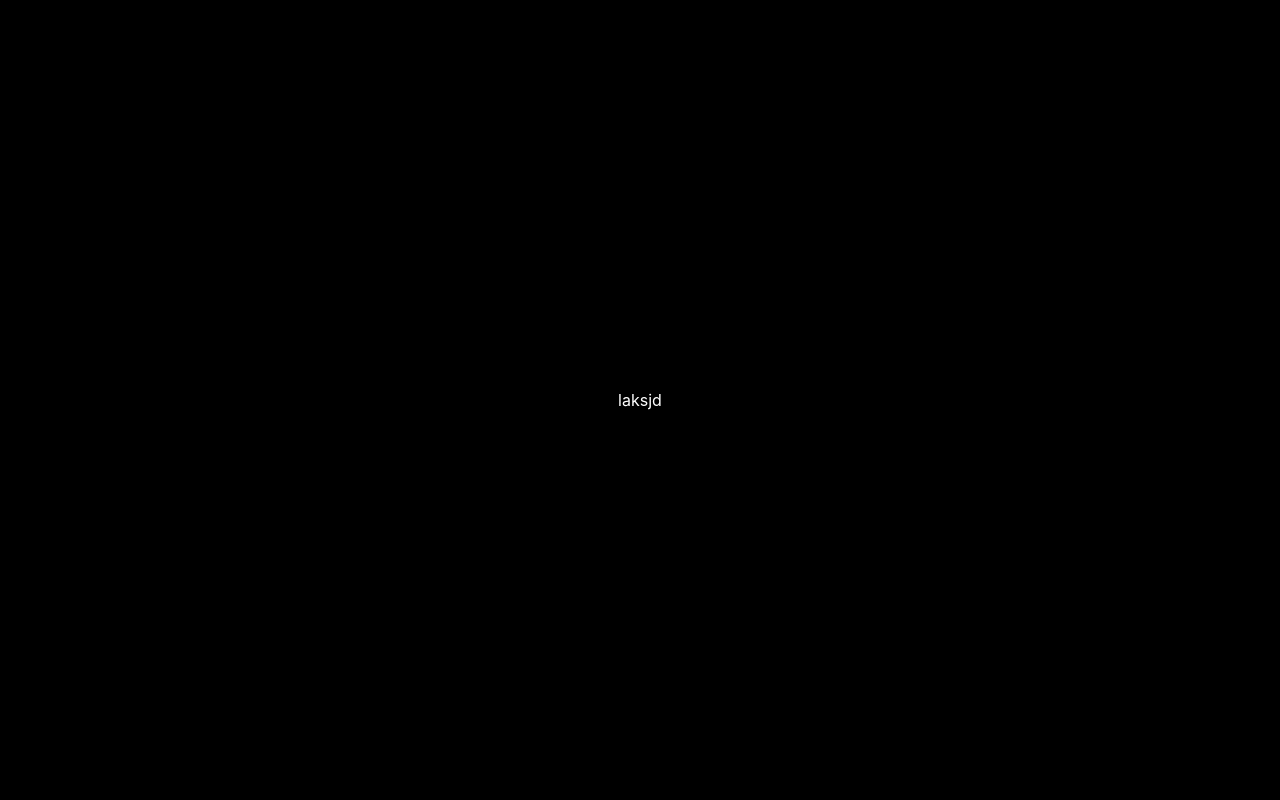
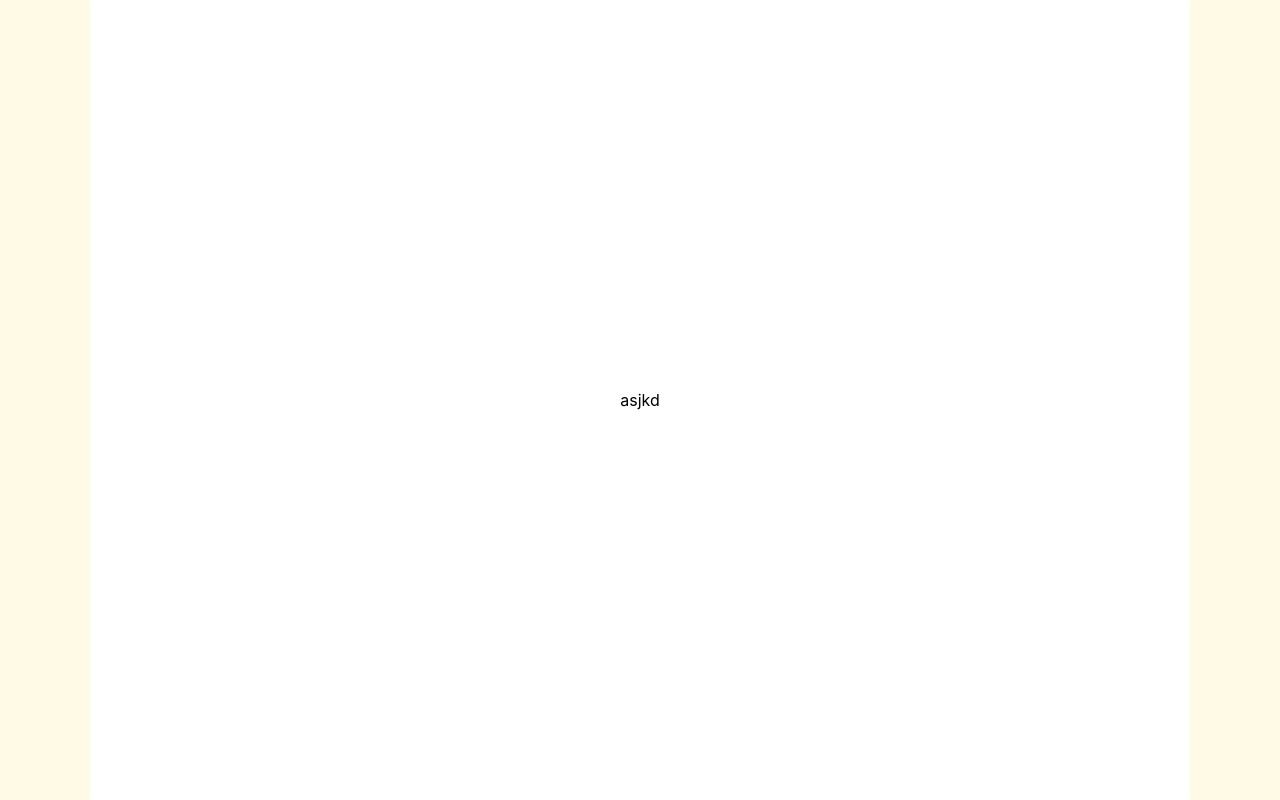
Before and after one commit to imantoafiif/jakmall-app, a Vue app: page / in a window 1280 px wide. Built offline with nearby package versions, Linux system fonts and the light colour scheme.

Commit message:
develop main container

```diff
--- a/src/App.vue
+++ b/src/App.vue
@@ -1,23 +1,22 @@
 <script setup>
-
+    import mainDisplay from './components/main-display.vue';
 </script>
 
 <template>
     <div class="container">
-        <p>laksjd</p>
+        <mainDisplay></mainDisplay>
     </div>
 </template>
 
 <style lang="stylus" scoped>
     .container
         height 100vh
-        background black
         display flex
         align-items center
         justify-content center
 
         > p
-            color white
+            color black
             margin 0
             padding 0
 </style>
--- /dev/null
+++ b/src/components/main-display.vue
@@ -0,0 +1,15 @@
+<script setup></script>
+
+<template>
+    <div class="container">
+        <p>asjkd</p>
+    </div>
+</template>
+
+<style lang="stylus" scoped>
+    .container
+        width 1100px
+        height 550px
+        background white
+        border-radius 4px
+</style>
```
